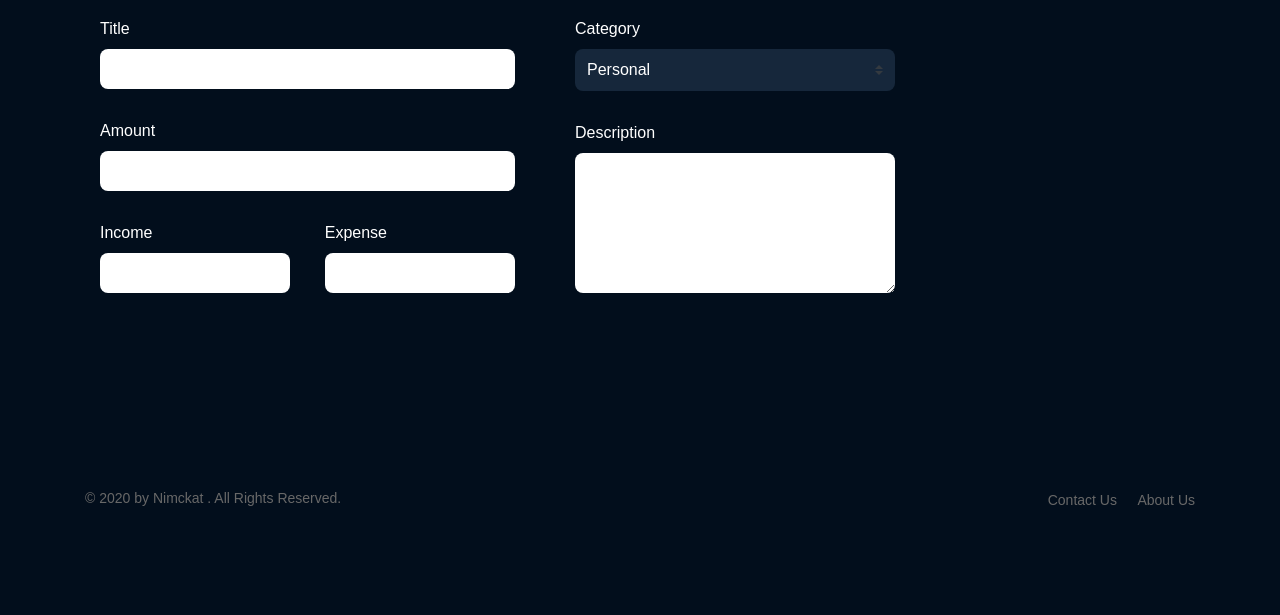
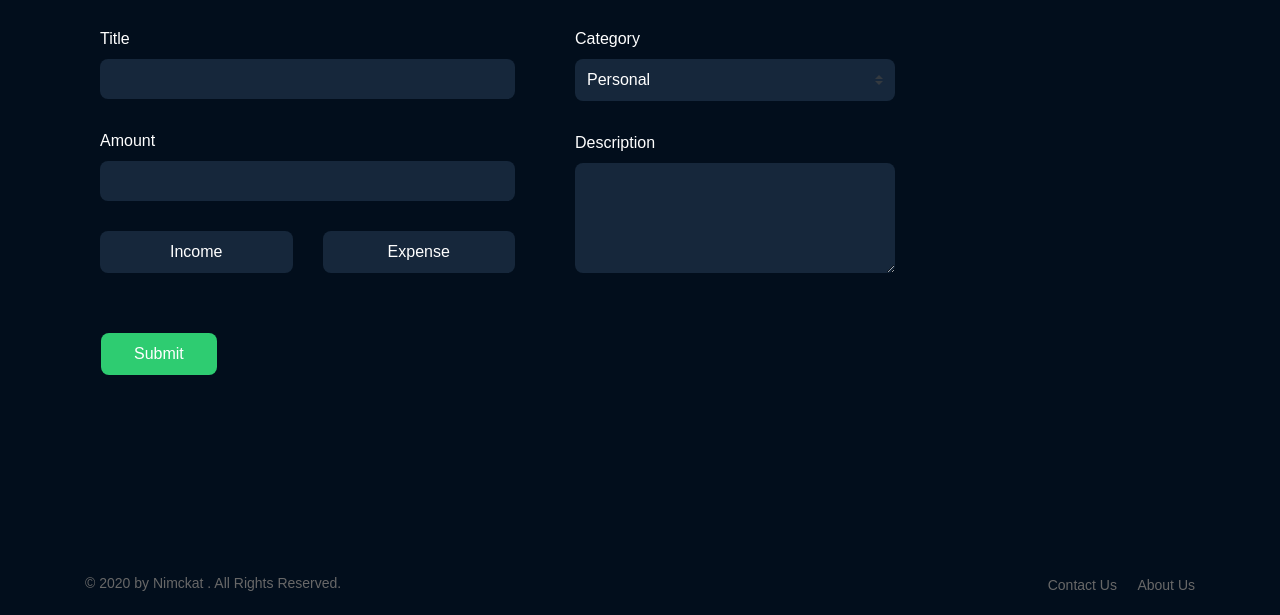
Before and after one commit to Mdhesari/Finance-Management, a website: page add-finance.html in a window 1280 px wide. Shown: the part 251-866 px from the top of the page. Before the commit the page ends 800 px from the top, so only its background shows below. Drawn offline with nearby package versions, Linux system fonts and the light colour scheme.

Commit message:
edit some style and add btn on add finance

```diff
--- a/add-finance.html
+++ b/add-finance.html
@@ -9,7 +9,7 @@
     <link rel="stylesheet" href="assets/css/bootstrap.min.css">
     <link rel="stylesheet" href="assets/css/m-style.css">
     <!--Jquery -->
-    <script src="/assets/js/jquery.slim.min.js" type="text/javascript"></script>
+    <script src="assets/js/jquery.slim.min.js" type="text/javascript"></script>
     <!--Jquery -->
 </head>
 
@@ -61,21 +61,20 @@
                                     </div>
                                     <input type="number" class="finance-input">
                                 </div>
-                                <div class="payments">
-                                    <div class="form-input d-inline-block width-49 col-md-6">
-                                        <div class="input-title">
-                                            <span>Income</span>
+                                <div class="form-input col-md-12">
+                                    <div class="row">
+                                        <div class=" col-md-6 btn-holder ">
+                                            <button class="btn btn-peyment income-btn" id="income-btn">
+                                                Income
+                                            </button>
                                         </div>
-                                        <input type="number" class="finance-input">
-                                    </div>
-                                    <div class="form-input d-inline-block width-49 col-md-6">
-                                        <div class="input-title">
-                                            <span>Expense</span>
+                                        <div class=" col-md-6 btn-holder ">
+                                            <button class="btn btn-peyment expense-btn">
+                                                Expense
+                                            </button>
                                         </div>
-                                        <input type="number" class="finance-input">
                                     </div>
                                 </div>
-
                             </div>
                             <div class="col-lg-4 .col-md-12 form-inputs">
                                 <div class="form-input col-md-12">
@@ -86,7 +85,7 @@
                                         <option value="1">Personal</option>
                                         <option value="2">Work</option>
                                         <option value="3">Home</option>
-                                      </select>
+                                    </select>
                                 </div>
                                 <div class="form-input col-md-12">
                                     <div class="input-title">
@@ -97,6 +96,9 @@
                             </div>
                             <div class="col-lg-3 .col-md-12 form-inputs">
                             </div>
+                        </div>
+                        <div class="row-form-holder row-form-button">
+                            <button class="btn btn-submit" type="submit"> Submit</button>
                         </div>
                     </form>
                 </div>
@@ -122,15 +124,6 @@
             </div>
         </div>
     </footer>
-    <script src="https://code.jquery.com/jquery-3.2.1.slim.min.js"
-        integrity="sha384-KJ3o2DKtIkvYIK3UENzmM7KCkRr/rE9/Qpg6aAZGJwFDMVNA/GpGFF93hXpG5KkN" crossorigin="anonymous">
-    </script>
-    <script src="https://cdnjs.cloudflare.com/ajax/libs/popper.js/1.12.9/umd/popper.min.js"
-        integrity="sha384-ApNbgh9B+Y1QKtv3Rn7W3mgPxhU9K/ScQsAP7hUibX39j7fakFPskvXusvfa0b4Q" crossorigin="anonymous">
-    </script>
-    <script src="https://maxcdn.bootstrapcdn.com/bootstrap/4.0.0/js/bootstrap.min.js"
-        integrity="sha384-JZR6Spejh4U02d8jOt6vLEHfe/JQGiRRSQQxSfFWpi1MquVdAyjUar5+76PVCmYl" crossorigin="anonymous">
-    </script>
     <script src="assets/js/main.js" type="text/javascript"></script>
 </body>
 
--- a/assets/css/m-style.css
+++ b/assets/css/m-style.css
@@ -477,6 +477,8 @@ section.sec {
     border: 0;
     outline: 0;
     border-radius: 8px;
+    background-color: #16273b;
+    color: #fff;
 }
 .form-input input::placeholder{
     color: #2a4b72;
@@ -497,7 +499,9 @@ section.sec {
     border: 0;
     outline: 0;
     padding: 8px;
-    height: 140px;
+    height: 110px;
+    background-color: #16273b;
+    color: #fff;
 }
 .custom-select {
     background-color: #16273b;
@@ -511,9 +515,36 @@ section.sec {
     height: 42px;
 }
 .add-finace-section{
-    padding: 140px 0 !important ;
+    padding: 150px 0 !important;
 }
-
+.btn-peyment{
+    background-color: #16273b;
+    color: #fff;
+    padding: 8px 32px;
+    width: 100%;
+    margin-bottom: 30px;
+    border-radius: 8px;
+}
+.btn-peyment:hover{
+    color: #fff;
+}
+.income-btn.active{
+    background-color: #2ecc71;
+}
+.expense-btn.active{
+    background-color:#D24D57;
+}
+.row-form-button {
+    /* text-align: right; */
+}
+.row-form-button .btn-submit{
+    background-color: #2ecc71;
+    color: #fff;
+    padding: 8px 32px;
+    margin-bottom: 30px;
+    border-radius: 8px;
+    margin-left: 16px;
+}
 /* Add Finance */
 /*START Queries*/
 @media (max-width: 768px) {
--- a/assets/js/main.js
+++ b/assets/js/main.js
@@ -1,3 +1,15 @@
+jQuery(document).ready(function ($) {
+	clicksEvent();
+
+	function clicksEvent() {
+		$("income-btn").on("click", function () {
+			$("this").toggleClass("active");
+		});
+		$("expense-btn").on("click", function () {
+			$("this").toggleClass("active");
+		});
+	}
+});
 const signUpButton = document.getElementById('signUp');
 const signInButton = document.getElementById('signIn');
 const container = document.getElementById('container');
@@ -9,6 +21,7 @@ signUpButton.addEventListener('click', () => {
 signInButton.addEventListener('click', () => {
 	container.classList.remove("right-panel-active");
 });
+
 function sign_up() {
-    document.getElementById("form_sign").style.cssText = "display:none";
+	document.getElementById("form_sign").style.cssText = "display:none";
 }
```
